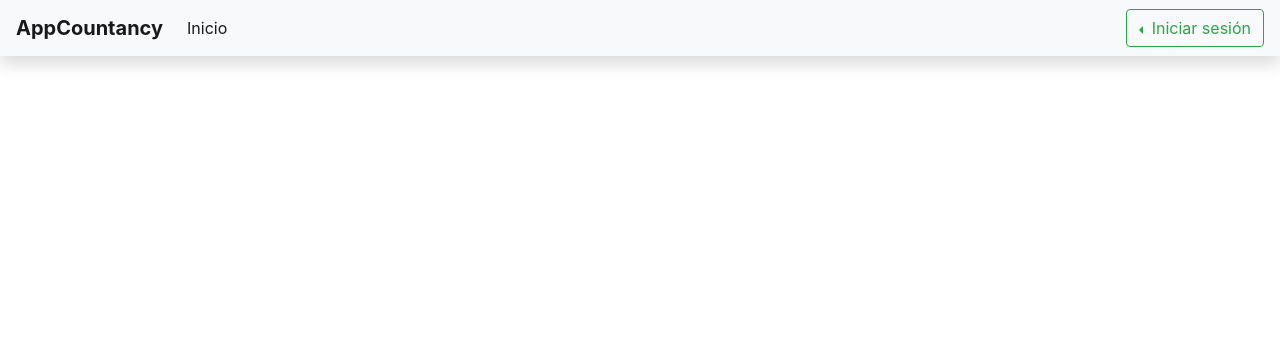
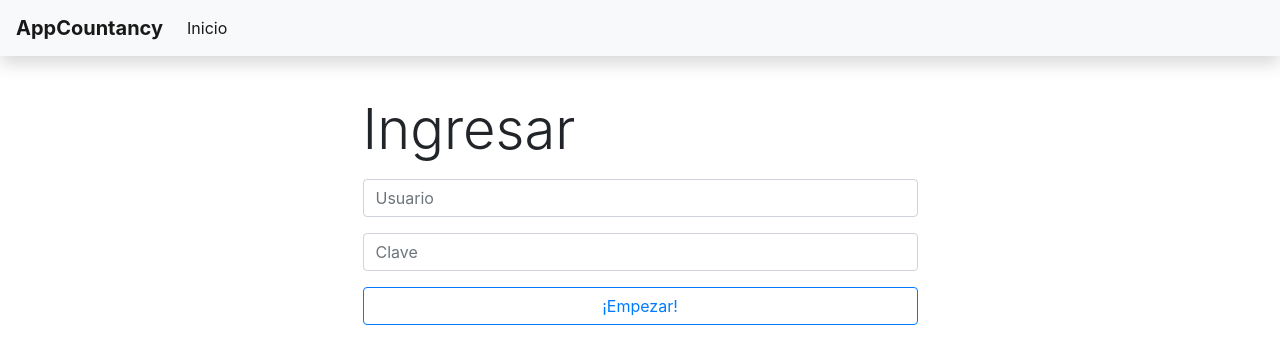
Before and after one commit to johannlondonob/appcountancy, a PHP site: page / in a window 1280 px wide. Shown: the top 364 px of the page. Run offline with PHP 8.4, Linux system fonts and the light colour scheme; some libraries are stand-ins or nearby versions.

Commit message:
Se reconstruye el login; se modifica modelo Usuario para el retorno de datos

```diff
--- a/assets/js/site.js
+++ b/assets/js/site.js
@@ -13,15 +13,14 @@ $(document).ready(function () {
       success: function (response) {
         let ok = JSON.parse(response);
 
-        if (ok.error === 0) {
+        console.log(ok.error);
+
+        /* if (ok.error == 0) {
           location.href = '../../views/usuario/index.php';
           console.log(ok);
         } else {
           alert("Error");
-        }
-      },
-      beforeSend: function () {
-
+        } */
       },
     });
   });
--- a/index.php
+++ b/index.php
@@ -27,7 +27,7 @@
                         <a class="nav-link disabled" href="#" tabindex="-1" aria-disabled="true">Disabled</a>
                     </li>
                 </ul>
-                <form class="form-inline my-2 my-lg-0" action="" method="post">
+                <!-- <form class="form-inline my-2 my-lg-0" action="" method="post">
                     <div class="btn-group dropleft">
                         <div class="dropdown ">
                             <button class="btn btn-outline-success dropdown-toggle" type="button" id="iniciarSesion"
@@ -37,19 +37,37 @@
                             <div class="dropdown-menu p-3" aria-labelledby="iniciarSesion">
                                 <form action="" method="post" class="dropdown-menu">
                                     <div class="form-group mb-3">
-                                        <input name="usuario" id="usuario" type="text" class="form-control" placeholder="Usuario" >
+                                        <input name="usuario" id="usuario" type="text" class="form-control"
+                                            placeholder="Usuario">
                                     </div>
                                     <div class="form-group mb-3">
-                                        <input name="clave" id="clave" type="password" class="form-control" placeholder="Clave" >
+                                        <input name="clave" id="clave" type="password" class="form-control"
+                                            placeholder="Clave">
                                     </div>
-                                    <button id="registroUsuario" class="btn btn-outline-primary col-12" type="">¡Empezar!</button>
                                 </form>
+                                <button id="registroUsuario" class="btn btn-outline-primary col-12"
+                                    type="">¡Empezar!</button>
                             </div>
                         </div>
                     </div>
-                </form>
+                </form> -->
             </div>
         </nav>
+    </div>
+
+    <div class="container mt-5 pt-5">
+        <section class="w-50 m-auto">
+            <div class="display-4 mb-3">Ingresar</div>
+            <form action="" method="post" class="">
+                <div class="form-group mb-3">
+                    <input name="usuario" id="usuario" type="text" class="form-control" placeholder="Usuario">
+                </div>
+                <div class="form-group mb-3">
+                    <input name="clave" id="clave" type="password" class="form-control" placeholder="Clave">
+                </div>
+            </form>
+            <button id="registroUsuario" class="btn btn-outline-primary col-12" type="">¡Empezar!</button>
+        </section>
     </div>
 </body>
 <script src="assets/jquery/js/jquery-3.4.1.min.js"></script>
```
Also changed, not shown: controllers/UsuarioController.php (+11 -5 lines), models/UsuarioModel.php (+10 -2 lines).
